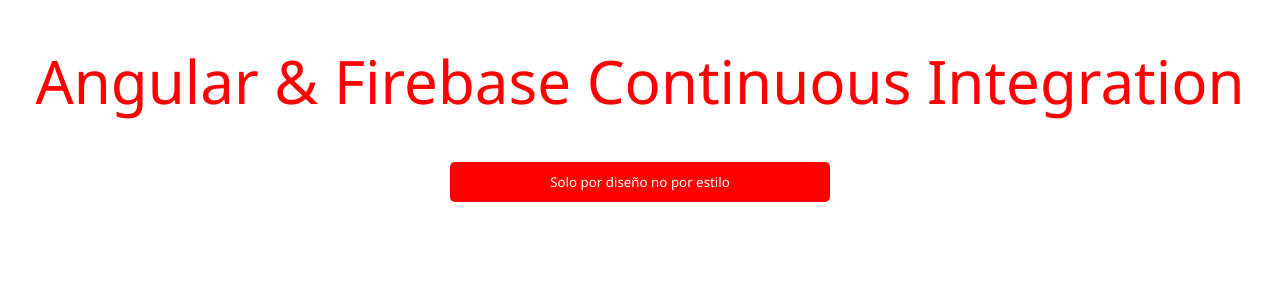
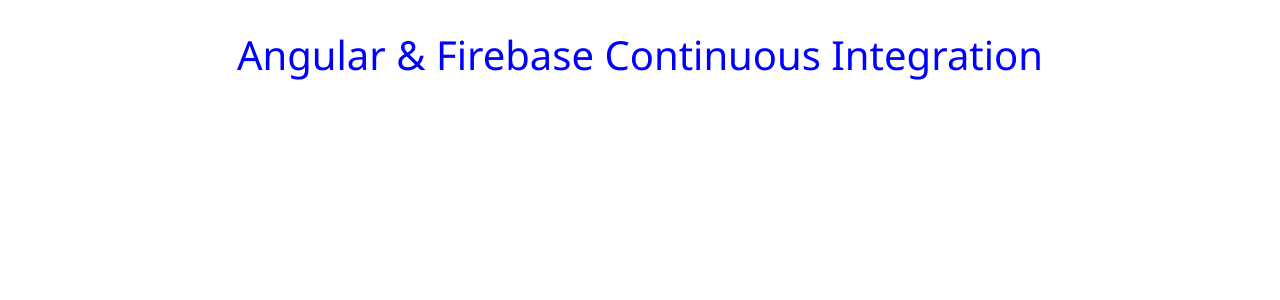
Before and after one commit to LuisAngelB/firebase-AngularIntegration, an Angular app: page / in a window 1280 px wide. Shown: the top 300 px of the page. Built offline with nearby package versions, Linux system fonts and the light colour scheme.

Commit message:
Funciono al fin

```diff
--- a/src/app/app.component.css
+++ b/src/app/app.component.css
@@ -11,7 +11,7 @@
     font-family: 'Segoe UI', Tahoma, Geneva, Verdana, sans-serif;
     font-weight: lighter;
 }
-
+/* Nitido */
 .title3{
     text-align: center;
     color: red;
--- a/src/app/app.component.html
+++ b/src/app/app.component.html
@@ -1,5 +1,5 @@
 <div>
-  <h1 class="title3">Angular & Firebase Continuous Integration</h1>
-  <button class="button">Solo por diseño no por estilo</button>
+  <h1 class="title2">Angular & Firebase Continuous Integration</h1>
+  <!-- <button class="button">Solo por diseño no por estilo</button> -->
 </div>
 <router-outlet></router-outlet>
```
